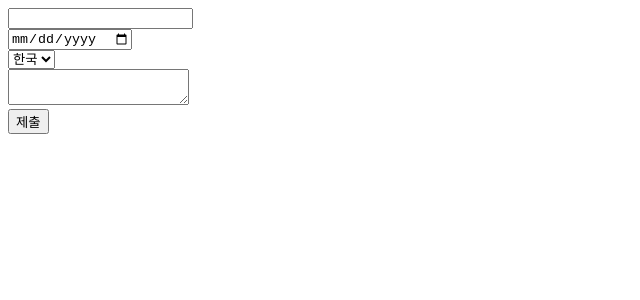
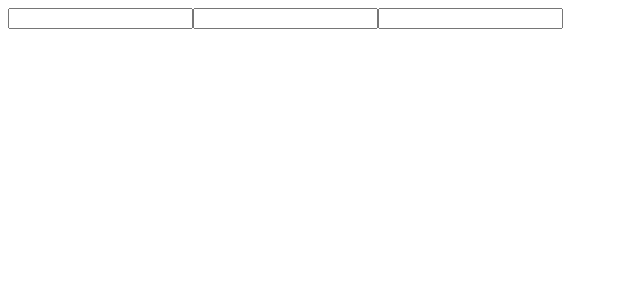
Before and after one commit to Jeongchanyeong/React-, a React (Vite) app: page / in a window 1280 px wide. Shown: the top 300 px of the page, without its empty margins (0-640 px from the left). Built offline with nearby package versions, Linux system fonts and the light colour scheme.

Commit message:
React Hook 조건, custom Hook

```diff
--- a/src/App.jsx
+++ b/src/App.jsx
@@ -2,6 +2,7 @@ import './App.css';
 import { useEffect, useState } from 'react';
 import React from 'react';
 import Register from './components/Register';
+import Hook from './components/Hook';
 
 // 자신의 state가 변하지 않아도 부모로부터 받은 pops가 변경되면 리렌더링 된다.
 // 랜더링을 최소화 하기 위해 각각의 state들은 각각의 컴포넌트 내부에 배치하는 것이 좋다.
@@ -15,7 +16,7 @@ import Register from './components/Register';
 function App() {
   return (
     <>
-      <Register />
+      <Hook />
     </>
   );
 }
--- /dev/null
+++ b/src/components/Hook.jsx
@@ -0,0 +1,25 @@
+import React, { useState } from 'react';
+import { useInput } from '../hooks/useInput';
+
+// 1. 함수 컴포넌트, 커스텀 훅 내부에서만 사용 가능
+// 2. 조건부로 호출될 수는 없다. (반복문, 조건문에 사용 불가능)
+// 3. 나만의 훅 (custom Hook)을 직접 만들 수 있다.
+
+// 컴포넌트마다 반복되는 로직이 있고 해당 로직이 훅을 사용하는 로직이라면 custom hook을 만들어 분리시킬 수 있다.
+
+const Hook = () => {
+  // 구조분해할당
+  const [input, onChange] = useInput();
+  const [input1, onChange1] = useInput();
+  const [input2, onChange2] = useInput();
+
+  return (
+    <div>
+      <input onChange={onChange} value={input} type="text" />
+      <input onChange={onChange1} value={input1} type="text" />
+      <input onChange={onChange2} value={input2} type="text" />
+    </div>
+  );
+};
+
+export default Hook;
--- /dev/null
+++ b/src/hooks/useInput.jsx
@@ -0,0 +1,12 @@
+import { useState } from 'react';
+
+export function useInput() {
+  const [input, setInput] = useState('');
+
+  const onChange = (e) => {
+    setInput(e.target.value);
+    console.log(input);
+  };
+
+  return [input, onChange];
+}
```
